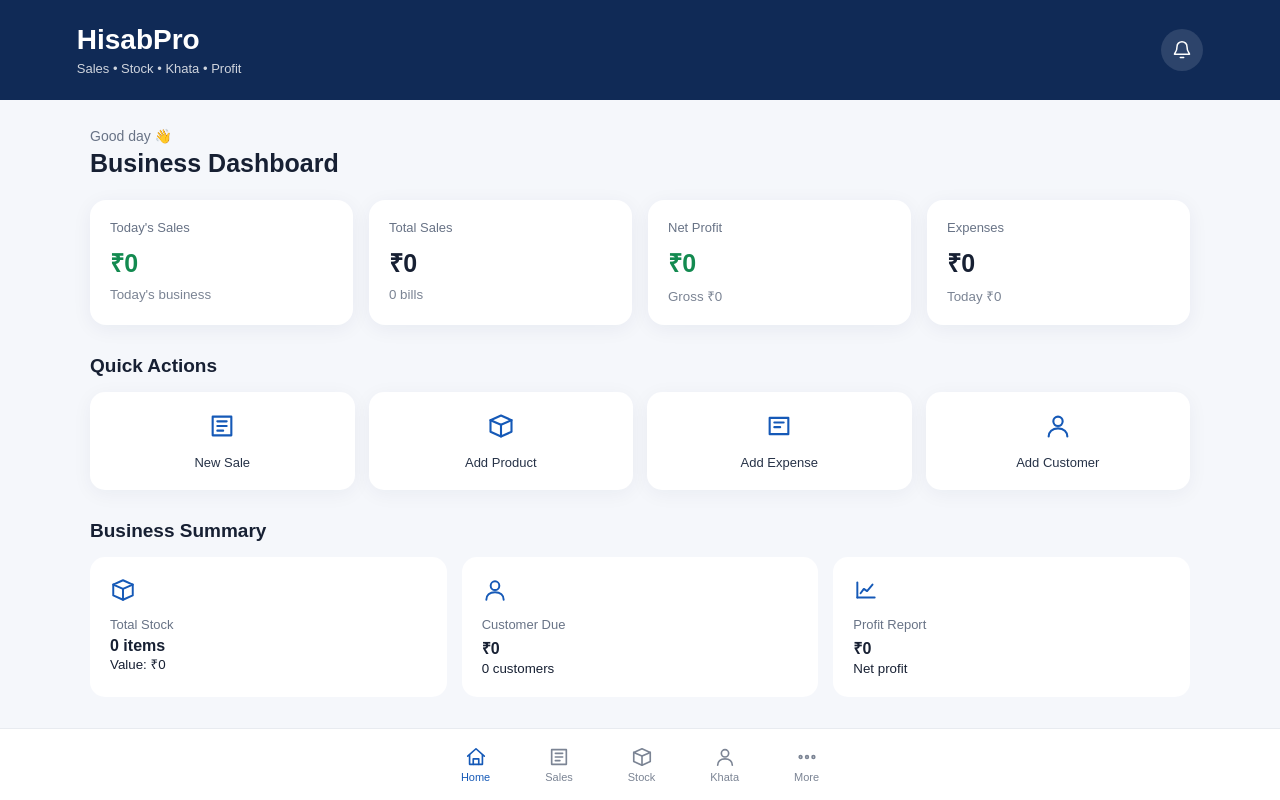
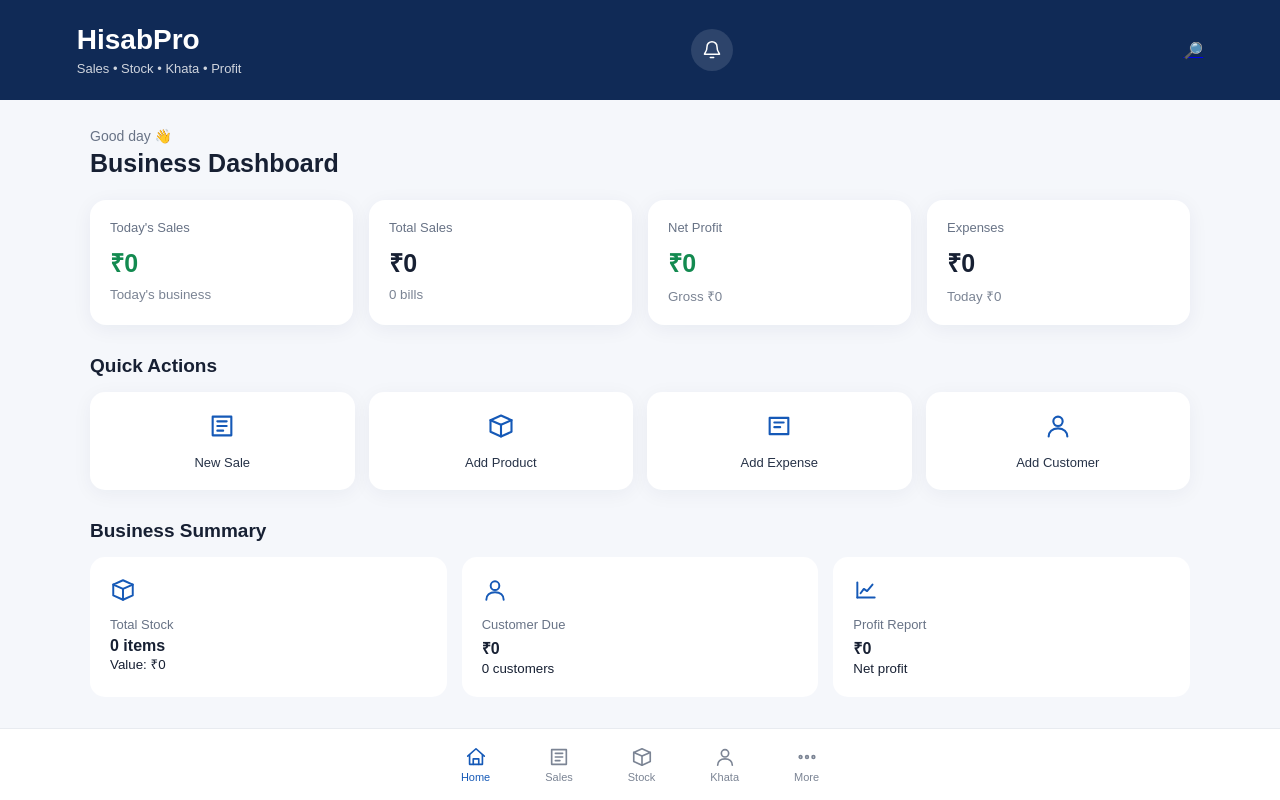
Before and after one commit to sameerkhan86926-a11y/hisabpro, a Next.js app: page / in a window 1280 px wide. Built offline with nearby package versions, Linux system fonts and the light colour scheme.

Commit message:
Update page.tsx

```diff
--- a/app/page.tsx
+++ b/app/page.tsx
@@ -269,6 +269,13 @@ export default function Dashboard() {
             </span>
           )}
         </a>
+        <a
+  href="/hisabpro/search/"
+  className="search-header-button"
+  aria-label="Search"
+>
+  🔎
+</a>
       </header>
 
       {/* WELCOME */}
```
